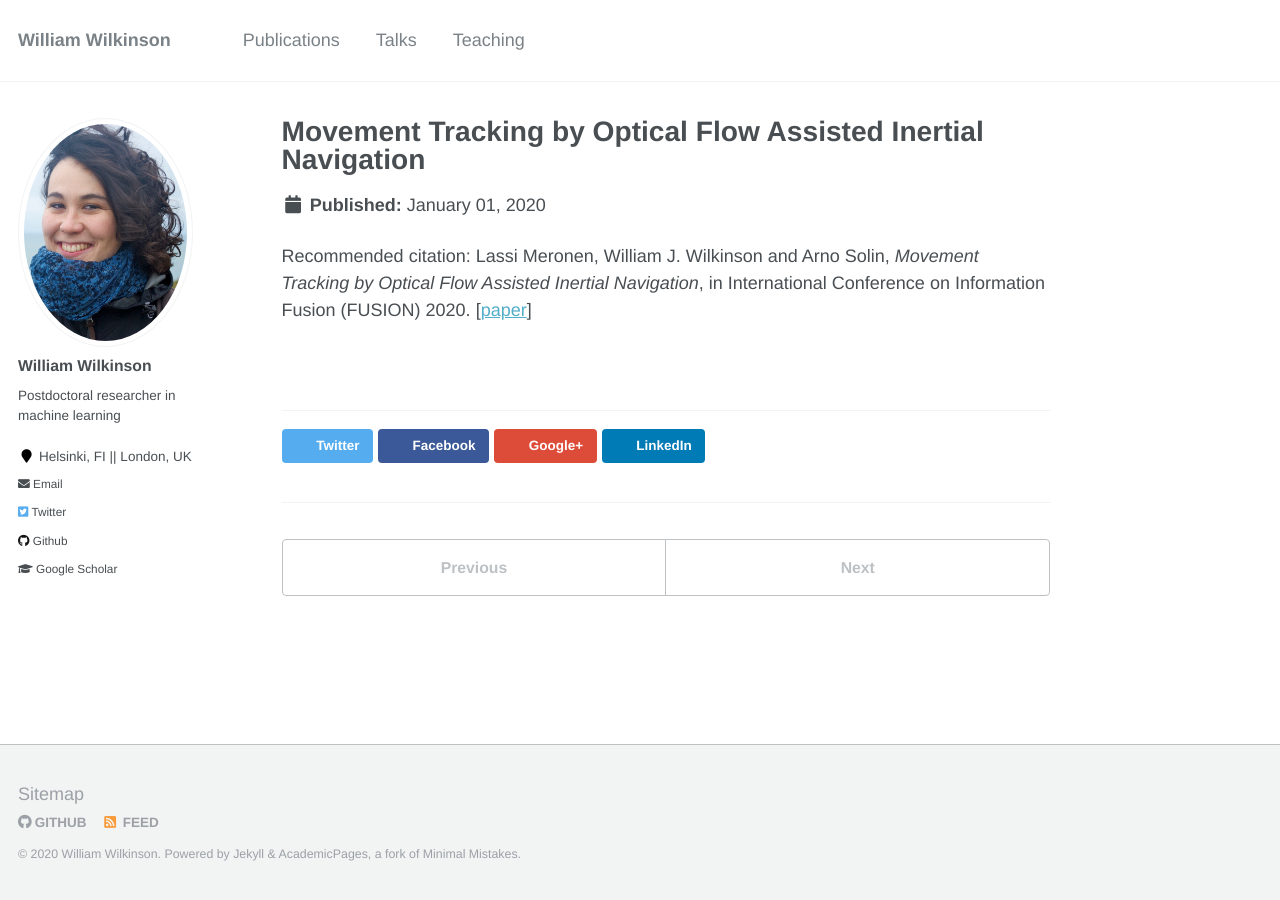
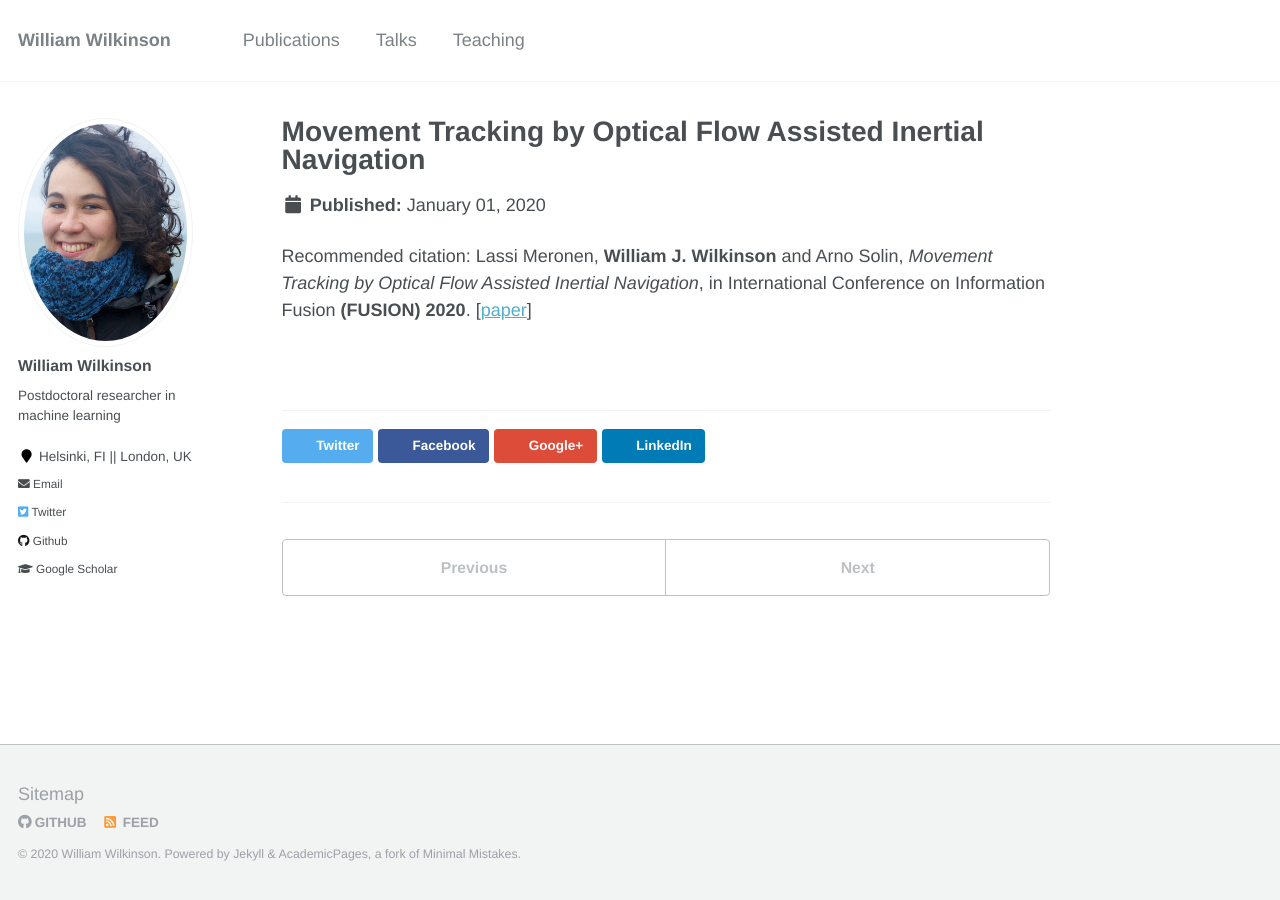
Before and after one commit to wil-j-wil/wil-j-wil2.github.io, a Jekyll site: the page built from _publications/2020-01-01-fusion.md, in a window 1280 px wide. Built offline with Jekyll 4.4.1, drawn with Linux system fonts in a browser that asks for light colours.

```diff
--- a/_publications/2020-01-01-fusion.md
+++ b/_publications/2020-01-01-fusion.md
@@ -7,5 +7,5 @@ type: published
 date: 2020-01-01
 year: 2020
 paperurl: 'https://link.aps.org/doi/10.1103/PhysRevResearch.2.023069'
-citation: 'Lassi Meronen, William J. Wilkinson and Arno Solin, <i>Movement Tracking by Optical Flow Assisted Inertial Navigation</i>, in International Conference on Information Fusion (FUSION) 2020.'
+citation: 'Lassi Meronen, <b>William J. Wilkinson</b> and Arno Solin, <i>Movement Tracking by Optical Flow Assisted Inertial Navigation</i>, in International Conference on Information Fusion <b>(FUSION) 2020</b>.'
 ---
```
